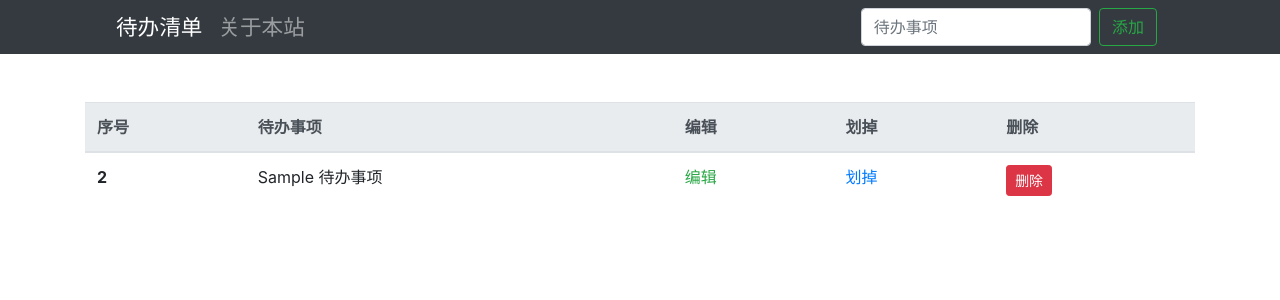
After one commit to lionliccy/tudo, a Django app: template tu/templates/tulist/home.html in a window 1280 px wide. The commit adds this page. Shown: the top 300 px of the page. Run offline with Django 3.2, Linux system fonts and the light colour scheme; the template is opened without the code that fills it: most values are stand-ins (such as "Sample title", 1, 10 or a date in 2020); parts of the project's set-up code (start-up, migrations or seed data) failed here and were passed over; some libraries are stand-ins or nearby versions.

Commit message:
删除改为post

```diff
--- /dev/null
+++ b/tu/templates/tulist/base.html
@@ -0,0 +1,73 @@
+<!doctype html>
+<html lang="en">
+  <head>
+    <meta charset="utf-8">
+    <meta name="viewport" content="width=device-width, initial-scale=1, shrink-to-fit=no">
+    <meta name="description" content="">
+    <meta name="author" content="">
+    <link rel="icon" href="../../../../favicon.ico">
+
+    <title>
+      {% block 标题 %}
+            未命名
+      {% endblock %}
+
+
+
+    </title>
+
+    <!-- Bootstrap core CSS -->
+    <link href="https://cdn.bootcss.com/bootstrap/4.1.1/css/bootstrap.min.css" rel="stylesheet">
+
+    <!-- Custom styles for this template -->
+    <style>
+        #topnav{
+            font-size: 1.35em;
+            padding-left: 5em;
+            padding-right: 5em;
+            height: 2.5em;
+        }
+        nav input{
+          width: 39%!important;
+        }
+        .no-underline>tr>td>a:hover{
+          text-decoration: none;
+        }
+        #line-through{
+          text-decoration: line-through;
+        }
+    </style>
+  </head>
+
+  <body>
+
+    <nav class="navbar navbar-expand-md navbar-dark bg-dark mb-4" id="topnav">
+      <button class="navbar-toggler" type="button" data-toggle="collapse" data-target="#navbarCollapse" aria-controls="navbarCollapse" aria-expanded="false" aria-label="Toggle navigation">
+        <span class="navbar-toggler-icon"></span>
+      </button>
+      <div class="collapse navbar-collapse" id="navbarCollapse">
+        <ul class="navbar-nav mr-auto">
+          <li class="nav-item {% block 待办高亮 %}{% endblock %}">
+            <a class="nav-link" href='{% url 'tulist:主页' %}'>待办清单</a>
+          </li>
+          <li class="nav-item {% block 关于高亮 %}{% endblock %}">
+            <a class="nav-link" href='{% url 'tulist:关于' %}'>关于本站</a>
+          </li>
+        </ul>
+        <form class="form-inline mt-2 mt-md-0 col-7 justify-content-end" action="" method="post">
+            {% csrf_token %}
+          <input name="待办事项" class="form-control mr-sm-2" type="text" placeholder="待办事项" aria-label="Search">
+          <button class="btn btn-outline-success my-2 my-sm-0" type="submit">添加</button>
+        </form>
+      </div>
+    </nav>
+{% block 主体 %}
+
+{% endblock %}
+
+<!-- Bootstrap core JavaScript
+    ================================================== -->
+    <!-- Placed at the end of the document so the pages load faster -->
+    <script src="https://cdn.bootcss.com/bootstrap/4.1.1/js/bootstrap.bundle.min.js"></script>
+  </body>
+</html>
--- /dev/null
+++ b/tu/templates/tulist/home.html
@@ -0,0 +1,147 @@
+{% extends 'tulist/base.html' %}
+
+
+
+{% block 标题 %}
+
+    待办清单
+
+{% endblock %}
+
+{% block 待办高亮 %}active{% endblock %}
+
+
+
+{% block 主体 %}
+
+
+
+     <main role="main" class="container">
+
+      <br>
+
+      <div class="table-responsive">
+
+        <table class="table table-hover">
+
+          <thead class="thead-light">
+
+            <tr>
+
+              <th>序号</th>
+
+              <th>待办事项</th>
+
+              <th>编辑</th>
+
+              <th>划掉</th>
+
+              <th>删除</th>
+
+            </tr>
+
+          </thead>
+
+          <tbody class="no-underline">
+
+          {% for things in 清单 %}
+
+            {% if things.已完成 %}
+
+                <tr>
+
+                  <th scope="row">{{ forloop.counter }}</th>
+
+                  <td>{{ things.待办事项 }}</td>
+
+                  <td><a class="text-success" href="{% url 'tulist:编辑' forloop.counter %}">编辑</a></td>
+
+                  <td><a href="#">划掉</a></td>
+
+                  <td>
+                      <form action="{% url 'tulist:删除' forloop.counter %}" method="post">
+                      {% csrf_token %}
+                          <button class="btn btn-danger btn-sm">删除</button>
+                      </form>
+                  </td>
+
+                </tr>
+            {% else %}
+                   <tr>
+
+                  <th scope="row">2</th>
+
+                  <td>{{ things.待办事项 }}</td>
+
+                  <td><a class="text-success" href="{% url 'tulist:编辑' forloop.counter %}">编辑</a></td>
+
+                  <td><a href="#">划掉</a></td>
+
+                  <td>
+                      <form action="{% url 'tulist:删除' forloop.counter %}" method="post">
+                      {% csrf_token %}
+                          <button class="btn btn-danger btn-sm">删除</button>
+                      </form>
+                  </td>
+
+                    </tr>
+
+            {% endif %}
+
+
+          {% endfor %}
+
+
+{#            <tr>#}
+{##}
+{#              <th scope="row">2</th>#}
+{##}
+{#              <td>看一会小说</td>#}
+{##}
+{#              <td><a class="text-success" href="#">编辑</a></td>#}
+{##}
+{#              <td><a href="#">划掉</a></td>#}
+{##}
+{#              <td><a class="text-info" href="#">删除</a></td>#}
+{##}
+{#            </tr>#}
+{##}
+{#            <tr>#}
+{##}
+{#              <th scope="row">3</th>#}
+{##}
+{#              <td>散散步</td>#}
+{##}
+{#              <td><a class="text-success" href="#">编辑</a></td>#}
+{##}
+{#              <td><a href="#">划掉</a></td>#}
+{##}
+{#              <td><a class="text-info" href="#">删除</a></td>#}
+{##}
+{#            </tr>#}
+
+{#            <tr class="table-dark">#}
+
+{#              <th class="text-dark" scope="row">4</th>#}
+
+{#              <td class="text-dark" id="line-through">去超市</td>#}
+
+{#              <td class="text-secondary">不可编辑</td>#}
+
+{#              <td><a class="text-info" href="#">撤销</a></td>#}
+
+{#              <td><a class="text-danger" href="#">删除</a></td>#}
+
+{#            </tr>#}
+
+          </tbody>
+
+        </table>
+
+      </div>
+
+    </main>
+
+
+
+{% endblock %}
```
Also changed, not shown: tu/templates/home.html (deleted, +0 -109 lines), tu/templates/tulist/about.html (renamed from tu/templates/edit.html, +7 -18 lines), tu/templates/tulist/edit.html (renamed from tu/templates/about.html, +20 -7 lines), tu/views.py (+44 -5 lines).
